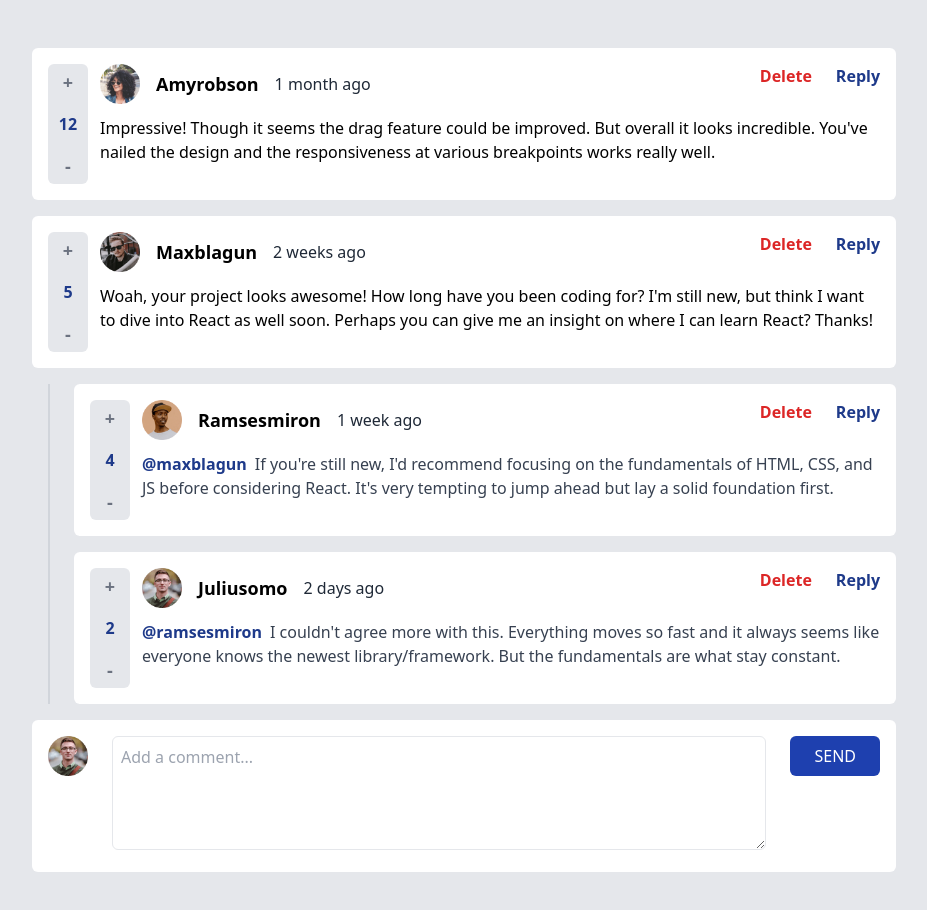
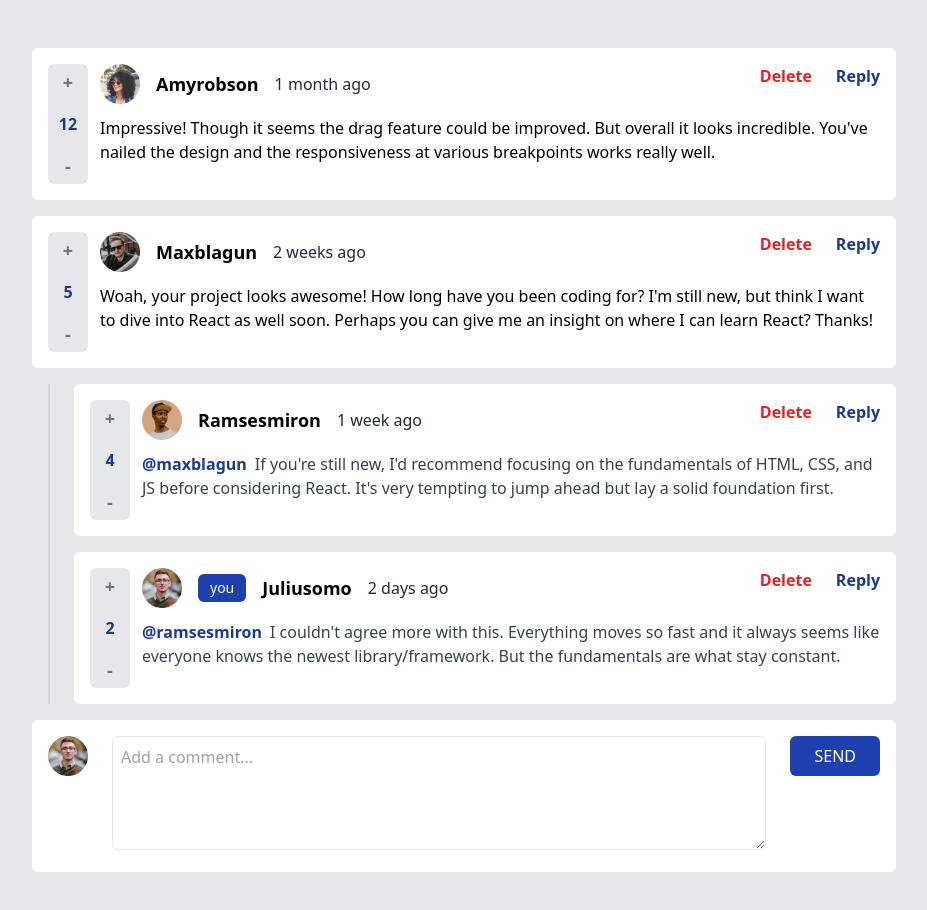
Before and after one commit to AhmedLebda/Frontend-Mentor-Comment-Section, a React (Vite) app: page / in a window 1280 px wide. Shown: the top 910 px of the page, without its empty margins (176-1103 px from the left). Built offline with nearby package versions, Linux system fonts and the light colour scheme.

Commit message:
feat: add user and comments contexts for state management

```diff
--- a/src/App.tsx
+++ b/src/App.tsx
@@ -1,34 +1,14 @@
 import AddComment from "./components/add-comment/AddComment";
 import CommentsList from "./components/comment/CommentsList";
-import data from "../data.json"
-import { Data } from "./types";
-import { Comment } from "./types";
-import { useState } from "react";
-
-const { comments: initialComments, currentUser } = data as Data;
 
 
 const App = () => {
-  const [comments, setComments] = useState<Comment[]>(initialComments)
-
-  const createComment = (comment: string): void => {
-
-    const commentObject: Comment = {
-      id: Date.now(),
-      content: comment,
-      createdAt: new Date().toISOString(),
-      score: 0,
-      replies: [],
-      user: currentUser,
-    }
-    setComments([...comments, commentObject])
-  }
 
   return (
     <div className="bg-gray-200 min-h-screen py-12 ">
       <div className="container max-w-xl md:max-w-4xl mx-auto px-4">
-        <CommentsList comments={comments} />
-        <AddComment src={currentUser.image.png} alt={currentUser.username} onSubmit={createComment} />
+        <CommentsList />
+        <AddComment />
       </div>
     </div>
   );
--- a/src/components/add-comment/AddComment.tsx
+++ b/src/components/add-comment/AddComment.tsx
@@ -1,17 +1,16 @@
+import { useCommentsContext } from "../../contexts/CommentsProvider"
+import { useCurrentUser } from "../../contexts/CurrentUser"
+import { Comment } from "../../types"
 import Avatar from "../general/Avatar"
 import { useForm, SubmitHandler } from "react-hook-form"
-
-interface AddCommentProps {
-    src: string;
-    alt: string;
-    onSubmit: (comment: string) => void;
-}
-
 interface Input {
     "comment": string
 }
 
-const AddComment = ({ src, alt, onSubmit }: AddCommentProps) => {
+const AddComment = () => {
+    const { currentUser } = useCurrentUser();
+    const { addComment } = useCommentsContext()
+
     const {
         register,
         handleSubmit,
@@ -20,14 +19,25 @@ const AddComment = ({ src, alt, onSubmit }: AddCommentProps) => {
     } = useForm<Input>()
 
     const submit: SubmitHandler<Input> = (data) => {
-        onSubmit(data.comment);
+
+        const commentObject: Comment = {
+            id: Date.now(),
+            content: data.comment,
+            createdAt: new Date().toISOString(),
+            score: 0,
+            replies: [],
+            user: currentUser,
+        }
+        console.log(commentObject)
+
+        addComment(commentObject);
         reset()
     };
 
     return (
 
         <form onSubmit={handleSubmit(submit)} className=" bg-white p-4  rounded-md mb-4 grid grid-cols-2 md:grid-cols-[auto_1fr_auto] items-start gap-6">
-            <Avatar src={src} alt={alt} />
+            <Avatar src={currentUser.image.png} alt={currentUser.username} />
             <div className="col-span-2 row-start-1 md:col-span-1 md:col-start-2">
                 <textarea {...register("comment", { required: true })} id="comment" placeholder="Add a comment..." rows={4} className="border p-2 rounded-md  w-full"></textarea>
                 {errors["comment"] && <span>This field is required</span>}
--- a/src/components/comment/CommentHeader.tsx
+++ b/src/components/comment/CommentHeader.tsx
@@ -1,3 +1,4 @@
+import { useCurrentUser } from "../../contexts/CurrentUser";
 import Avatar from "../general/Avatar";
 interface CommentHeaderProps {
   avatar: string;
@@ -6,10 +7,12 @@ interface CommentHeaderProps {
 }
 
 const CommentHeader = ({ avatar, username, timestamp }: CommentHeaderProps) => {
+  const { currentUser } = useCurrentUser();
   return (
     <div className="flex items-center gap-4 ">
 
       <Avatar src={avatar} alt={username} />
+      {currentUser.username === username && <span className=" bg-blue-800 text-white rounded-md text-sm py-1 px-3">you</span>}
       <a href={`#${username}`} className="font-bold capitalize text-lg">
         {username}
       </a>
--- a/src/components/comment/CommentsList.tsx
+++ b/src/components/comment/CommentsList.tsx
@@ -1,12 +1,9 @@
 import Comment from ".//Comment";
-import { Comment as CommentType } from "../../types";
+import { useCommentsContext } from "../../contexts/CommentsProvider";
 
-interface CommentsListProps {
-  comments: CommentType[];
-}
 
-const CommentsList = ({ comments }: CommentsListProps) => {
-
+const CommentsList = () => {
+  const { comments } = useCommentsContext();
   return (
     <>
       {comments.map((comment) => {
--- /dev/null
+++ b/src/contexts/CommentsProvider.tsx
@@ -0,0 +1,58 @@
+import { createContext, PropsWithChildren, useContext, useReducer } from "react";
+import data from "../../data.json"
+import { Comment, Data } from "../types";
+
+const { comments: initialComments } = data as Data;
+
+
+type ActionType =
+    | { type: "comments/addComment", payload: Comment }
+    | { type: "comments/removeComment", payload: Comment["id"] }
+    | { type: "comments/updateComment", payload: { id: Comment["id"], content: string } }
+
+interface Context {
+    comments: Comment[];
+    dispatch: React.Dispatch<ActionType>;
+}
+
+const CommentsContext = createContext<Context>({ comments: initialComments, dispatch: () => null })
+
+const reducer = (state: Comment[], action: ActionType): Comment[] => {
+    switch (action.type) {
+        case "comments/addComment":
+            return [...state, action.payload]
+        case "comments/removeComment":
+            return state.filter(comment => comment.id !== action.payload)
+        case "comments/updateComment":
+            return state.map(comment => comment.id === action.payload.id ? { ...comment, content: action.payload.content } : comment)
+        default:
+            return state
+    }
+}
+
+export const CommentsProvider = ({ children }: PropsWithChildren) => {
+    const [comments, dispatch] = useReducer(reducer, initialComments)
+    return (
+        <CommentsContext.Provider value={{ comments, dispatch }}>
+            {children}
+        </CommentsContext.Provider>
+    )
+}
+
+
+export const useCommentsContext = () => {
+    const context = useContext(CommentsContext);
+
+    if (!context) {
+        throw new Error(
+            "useCurrentUser has to be used within <CommentsContext.Provider>"
+        );
+    }
+    const { comments, dispatch } = context
+
+    const addComment = (comment: Comment): void => {
+        dispatch({ type: "comments/addComment", payload: comment })
+    }
+
+    return { comments, addComment }
+}
--- /dev/null
+++ b/src/contexts/CurrentUser.tsx
@@ -0,0 +1,48 @@
+import { createContext, PropsWithChildren, useContext, useReducer } from "react";
+import data from "../../data.json"
+import { Data, User } from "../types";
+
+const { currentUser: InitialCurrentUser } = data as Data;
+
+interface ActionType {
+    type: "user/changeUser",
+    payload: { user: User }
+}
+
+interface Context {
+    currentUser: User;
+    dispatch: React.Dispatch<ActionType>;
+}
+
+const CurrentUserContext = createContext<Context>({ currentUser: InitialCurrentUser, dispatch: () => null });
+
+
+const reducer = (state: User, action: ActionType) => {
+    switch (action.type) {
+        case "user/changeUser":
+            return action.payload.user
+        default:
+            return state
+    }
+}
+
+export const CurrentUserProvider = ({ children }: PropsWithChildren) => {
+    const [currentUser, dispatch] = useReducer(reducer, InitialCurrentUser)
+    return (
+        <CurrentUserContext.Provider value={{ currentUser, dispatch }}>
+            {children}
+        </CurrentUserContext.Provider>
+    )
+}
+
+export const useCurrentUser = () => {
+    const currentUserContext = useContext(CurrentUserContext);
+
+    if (!currentUserContext) {
+        throw new Error(
+            "useCurrentUser has to be used within <CurrentUserContext.Provider>"
+        );
+    }
+
+    return currentUserContext
+}
--- a/src/main.tsx
+++ b/src/main.tsx
@@ -1,10 +1,16 @@
 import { StrictMode } from 'react'
 import { createRoot } from 'react-dom/client'
 import App from './App.tsx'
+import { CurrentUserProvider } from './contexts/CurrentUser.tsx'
+import { CommentsProvider } from './contexts/CommentsProvider.tsx'
 import './index.css'
 
 createRoot(document.getElementById('root')!).render(
   <StrictMode>
-    <App />
+    <CurrentUserProvider>
+      <CommentsProvider>
+        <App />
+      </CommentsProvider>
+    </CurrentUserProvider>
   </StrictMode>,
 )
--- a/src/types.ts
+++ b/src/types.ts
@@ -1,4 +1,4 @@
-interface User {
+export interface User {
 	image: {
 		png: string;
 		webp: string;
```
Lines whose indentation alone changed are shown as unchanged.
